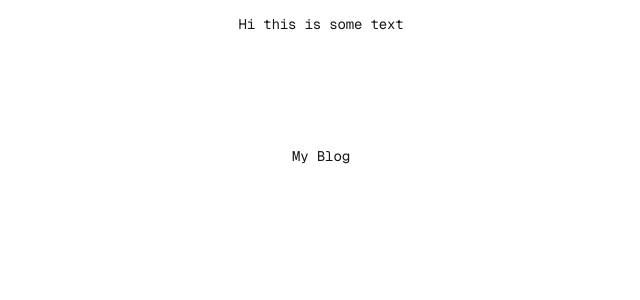
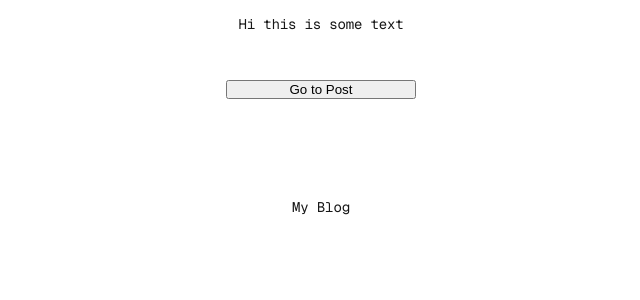
Before and after one commit to endlessrequiem/blog, a Next.js app: page / in a window 1280 px wide. Shown: the top 300 px of the page, without its empty margins (319-959 px from the left). Built offline with nearby package versions, Linux system fonts and the light colour scheme.

Commit message:
set up post route

```diff
--- a/src/app/page.tsx
+++ b/src/app/page.tsx
@@ -1,12 +1,21 @@
+'use client';
+
 import styles from "./page.module.css";
 import {strings} from "./page.strings";
-
+import {useRouter} from "next/navigation";
 
 export default function Home() {
+    const router = useRouter();
+
     return (
         <div className={styles.page}>
             <main className={styles.main}>
                 <div>Hi this is some text</div>
+                <button onClick={() => {
+                    router.push("/posts");
+                }}>
+                    Go to Post
+                </button>
             </main>
             <footer className={styles.footer} style={{paddingTop: 12}}>
                 <div>My {strings.blog}</div>
```
Also changed, not shown: package.json (+6 -5 lines), src/app/posts/page.tsx (added, +15 -0 lines), 1 other file (tests, documents, lock files or other folders).
